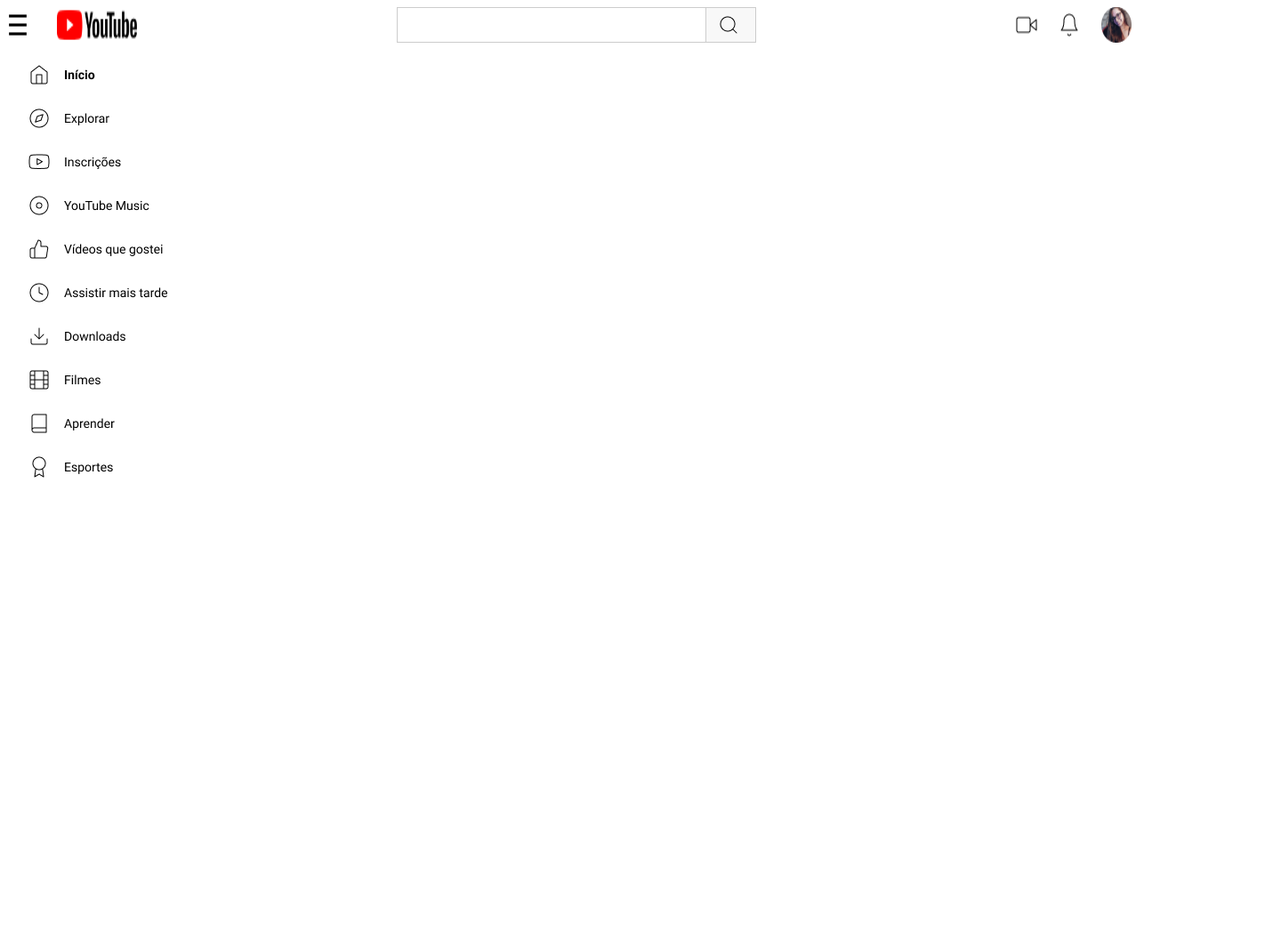
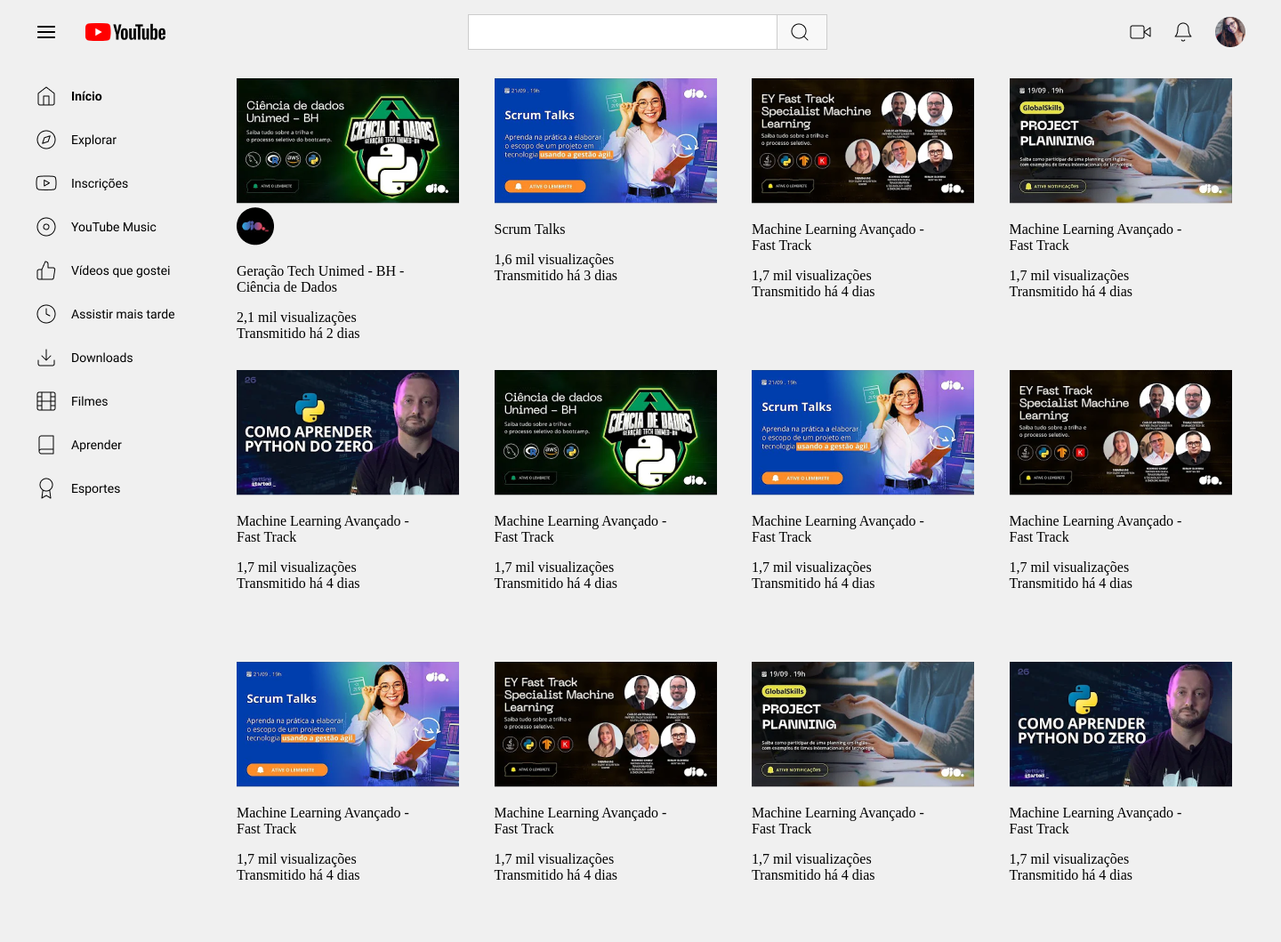
Before and after one commit to PBDylan/desafio-grid-youtube-dio, a plain HTML site: page index.html in a window 1280 px wide. Shown: the whole page at 89% size, 1440 px wide, since content can reach past the window. After the commit the page ends 1024 px from the top, so only its background shows below. Drawn offline with Linux system fonts and the light colour scheme.

Commit message:
Atualizações!
Inseri as imagens pertencentes a main, no caso, os vídeos, suas descrições e visualizações.
Em css, redimensionei todo o projeto para que aceitasse as proporções do figma proporcionado pela professora, junto disto, alguns ajustes para as colunas e linhas também foram realizados nesta atualização.

```diff
--- a/index.html
+++ b/index.html
@@ -24,5 +24,68 @@
         <img src="./content/Side bar/9.png">
         <img src="./content/Side bar/10.png">
     </aside>
+    <main class="videos">
+        <div id="video_1">
+            <img src="./content/videos main/img 1.png">
+            <img src="./content/logo/avatar.png">
+            <p>Geração Tech Unimed - BH -<br> Ciência de Dados</p>
+            <p>2,1 mil visualizações<br> Transmitido há 2 dias</p>
+        </div>
+        <div id="video_2">
+            <img src="./content/videos main/img 2.png">
+            <p>Scrum Talks</p>
+            <p>1,6 mil visualizações<br> Transmitido há 3 dias</p>
+        </div>
+        <div id="video_3">
+            <img src="./content/videos main/img 3.png">
+            <p>Machine Learning Avançado -<br> Fast Track</p>
+            <p>1,7 mil visualizações<br>Transmitido há 4 dias</p>
+        </div>
+        <div id="video_4">
+            <img src="./content/videos main/img 4.png">
+            <p>Machine Learning Avançado -<br> Fast Track</p>
+            <p>1,7 mil visualizações<br>Transmitido há 4 dias</p>
+        </div>
+        <div id="video_5">
+            <img src="./content/videos main/img 5.png">
+            <p>Machine Learning Avançado -<br> Fast Track</p>
+            <p>1,7 mil visualizações<br>Transmitido há 4 dias</p>
+        </div>
+        <div id="video_6">
+            <img src="./content/videos main/img 1.png">
+            <p>Machine Learning Avançado -<br> Fast Track</p>
+            <p>1,7 mil visualizações<br>Transmitido há 4 dias</p>
+        </div>
+        <div id="video_7">
+            <img src="./content/videos main/img 2.png">
+            <p>Machine Learning Avançado -<br> Fast Track</p>
+            <p>1,7 mil visualizações<br>Transmitido há 4 dias</p>
+        </div>
+        <div id="video_8">
+            <img src="./content/videos main/img 3.png">
+            <p>Machine Learning Avançado -<br> Fast Track</p>
+            <p>1,7 mil visualizações<br>Transmitido há 4 dias</p>
+        </div>
+        <div id="video_9">
+            <img src="./content/videos main/img 2.png">
+            <p>Machine Learning Avançado -<br> Fast Track</p>
+            <p>1,7 mil visualizações<br>Transmitido há 4 dias</p>
+        </div>
+        <div id="video_10">
+            <img src="./content/videos main/img 3.png">
+            <p>Machine Learning Avançado -<br> Fast Track</p>
+            <p>1,7 mil visualizações<br>Transmitido há 4 dias</p>
+        </div>
+        <div id="video_11">
+            <img src="./content/videos main/img 4.png">
+            <p>Machine Learning Avançado -<br> Fast Track</p>
+            <p>1,7 mil visualizações<br>Transmitido há 4 dias</p>
+        </div>
+        <div id="video_12">
+            <img src="./content/videos main/img 5.png">
+            <p>Machine Learning Avançado -<br> Fast Track</p>
+            <p>1,7 mil visualizações<br>Transmitido há 4 dias</p>
+        </div>
+    </main>
 </body>
 </html>
--- a/style.css
+++ b/style.css
@@ -1,15 +1,60 @@
+html, body {
+    width: 1440px;
+    height: 1024px;
+    margin: 0 auto;
+    overflow: hidden;
+    background-color: #f0f0f0;
+}
+
+body {
+    display: grid;
+    grid-template-columns: 218px 1fr;
+    grid-template-rows: auto 1fr;
+    grid-template-areas:
+        "header header"
+        "aside main";
+    gap: 16px;
+    padding: 16px;
+    box-sizing: border-box;
+}
+
 header {
+    width: 100%;
+    grid-area: header;
     display: flex;
     justify-content: space-between;
-    padding: 0px, 24px, 0px, 24px;
+    align-items: center;
+    padding: 0 24px;
+    box-sizing: border-box;
 }
 
 aside {
+    grid-area: aside;
     width: 218px;
-    height: 968px;
+    height: calc(100% - 16px - 16px);
     display: flex;
-    flex-flow: column wrap;
+    flex-direction: column;
     gap: 25px;
     align-items: flex-start;
     padding: 24px;
+    box-sizing: border-box;
 }
+
+main {
+    grid-area: main;
+    display: flex;
+    justify-content: center;
+    padding: 16px;
+    box-sizing: border-box;
+}
+
+.videos {
+    display: grid;
+    grid-template-columns: repeat(4, minmax(100px, 1fr));
+    grid-template-rows: repeat(4, minmax(100px, 1fr));
+    gap: 16px;
+    justify-content: center;
+    border-radius: 4px;
+    padding: 16px;
+    box-sizing: border-box;
+}
```
Also changed, not shown: content/logo/avatar.png (added), content/videos main/img 1.png (added), content/videos main/img 2.png (added), content/videos main/img 3.png (added), content/videos main/img 4.png (added), content/videos main/img 5.png (added).
